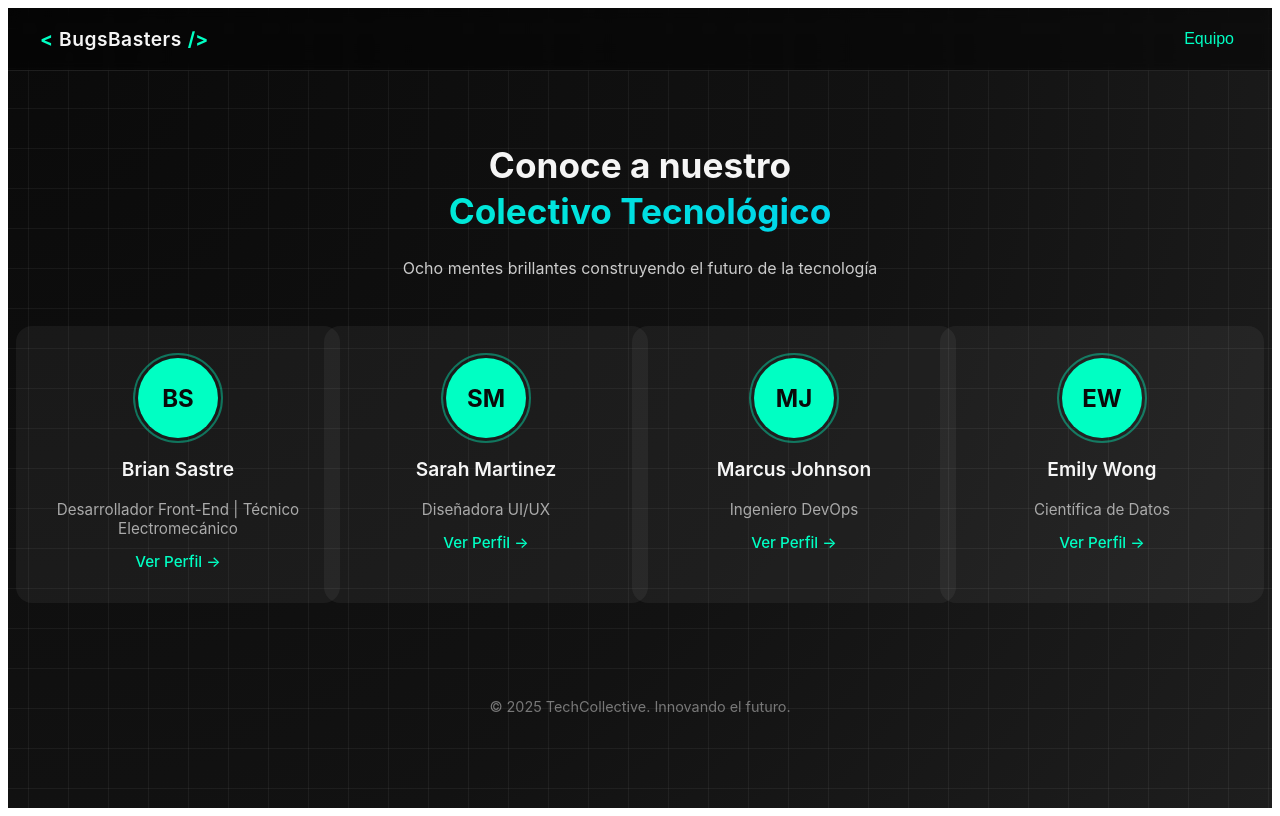
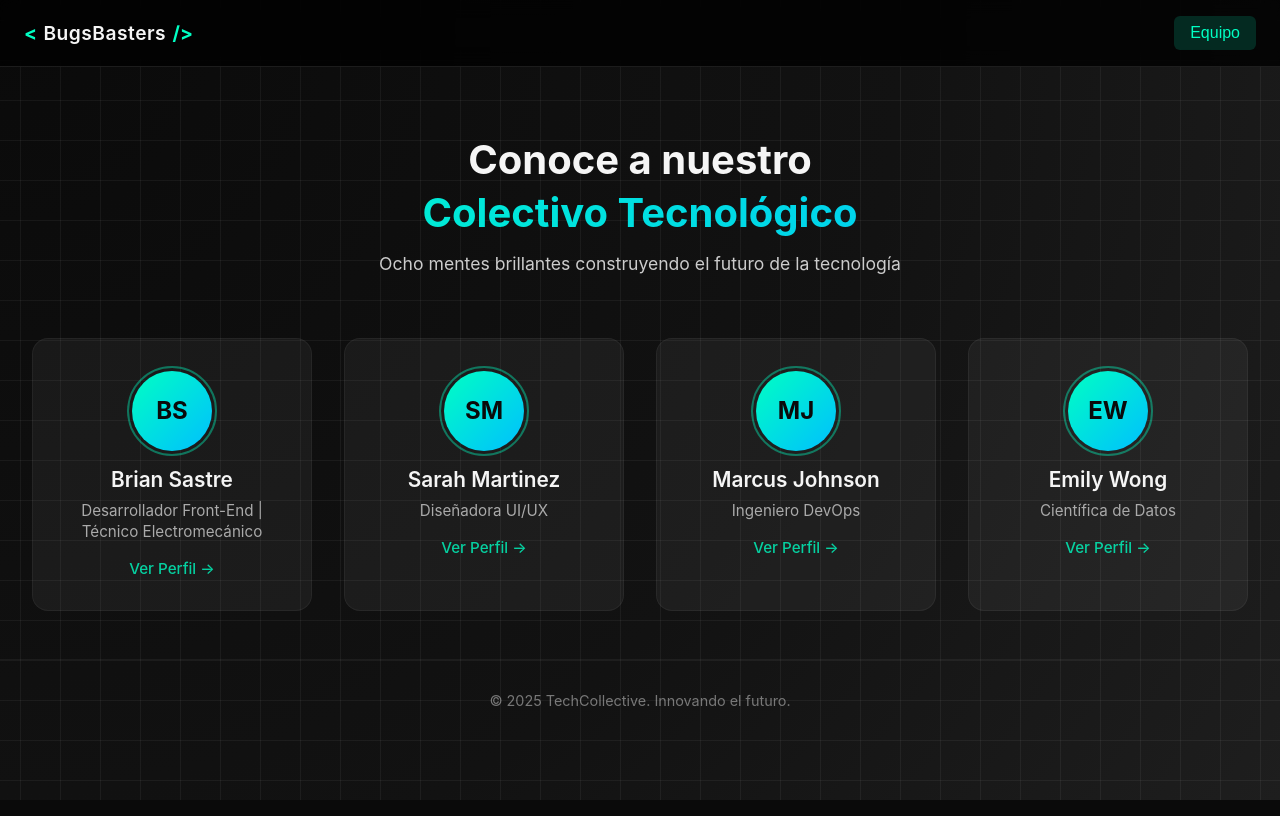
Before and after one commit to briansastre-ops/BugsBaster-sc-portfolio, a Vue app: page / in a window 1280 px wide. Built offline with nearby package versions, Linux system fonts and the light colour scheme.

Commit message:
linkeo de portafolio, github y mi portfolio personal, ademas de acomodar los estilos para sacar un reborde

```diff
--- a/src/App.vue
+++ b/src/App.vue
@@ -199,8 +199,8 @@ const teamMembers = ref([
     ],
     social: {
       GitHub: 'https://github.com/briansastre-ops',
-      LinkedIn: 'https://www.linkedin.com/in/brian-sastre/',
-      Portafolio: 'https://briansastre-ops.github.io/',
+      LinkedIn: 'https://www.linkedin.com/in/brian-sastre-a137452a5/',
+      Portafolio: 'https://briansastre-portfolio.vercel.app/',
     },
     stats: {
       tecnologias: '10+',
@@ -293,34 +293,49 @@ const getSocialIcon = (platform) => {
 }
 </script>
 
-<style scoped>
+<style>
+/* ===== RESET GLOBAL ===== */
+* {
+  margin: 0;
+  padding: 0;
+  box-sizing: border-box;
+}
 
+html {
+  margin: 0;
+  padding: 0;
+  background-color: #0a0a0a;
+}
 
-html,
 body {
   margin: 0;
   padding: 0;
-  background-color: #000;
+  background-color: #0a0a0a;
   overflow-x: hidden;
 }
+</style>
 
-
+<style scoped>
 /* ===== ESTILOS GENERALES ===== */
 .portfolio-container {
   position: relative;
   min-height: 100vh;
+  width: 100%;
   background: radial-gradient(circle at top left, #0a0a0a, #121212 60%, #1e1e1e);
   color: #f5f5f5;
-  font-family: "Inter", sans-serif;
+  font-family: "Inter", -apple-system, BlinkMacSystemFont, "Segoe UI", sans-serif;
   overflow-x: hidden;
+  margin: 0;
+  padding: 0;
 }
 
 /* Fondo con cuadrícula animada */
 .bg-grid {
   position: absolute;
   inset: 0;
-  background-image: linear-gradient(90deg, rgba(255,255,255,0.05) 1px, transparent 1px),
-                    linear-gradient(rgba(255,255,255,0.05) 1px, transparent 1px);
+  background-image:
+    linear-gradient(90deg, rgba(255,255,255,0.05) 1px, transparent 1px),
+    linear-gradient(rgba(255,255,255,0.05) 1px, transparent 1px);
   background-size: 40px 40px;
   animation: gridMove 10s linear infinite;
   z-index: 0;
@@ -336,11 +351,12 @@ body {
   display: flex;
   justify-content: space-between;
   align-items: center;
-  padding: 1.2rem 2rem;
-  position: relative;
-  z-index: 10;
-  background: rgba(0,0,0,0.5);
-  backdrop-filter: blur(6px);
+  padding: 1rem 1.5rem;
+  position: sticky;
+  top: 0;
+  z-index: 100;
+  background: rgba(0,0,0,0.8);
+  backdrop-filter: blur(10px);
   border-bottom: 1px solid rgba(255,255,255,0.1);
 }
 
@@ -348,7 +364,7 @@ body {
   display: flex;
   align-items: center;
   font-weight: 600;
-  font-size: 1.2rem;
+  font-size: clamp(1rem, 2.5vw, 1.2rem);
 }
 
 .logo-bracket {
@@ -357,7 +373,7 @@ body {
 }
 
 .logo-text {
-  margin: 0 6px;
+  margin: 0 0.4rem;
   letter-spacing: 0.5px;
 }
 
@@ -371,64 +387,81 @@ body {
   color: #f5f5f5;
   border: none;
   cursor: pointer;
-  font-size: 1rem;
-  transition: color 0.3s;
+  font-size: clamp(0.875rem, 2vw, 1rem);
+  padding: 0.5rem 1rem;
+  border-radius: 6px;
+  transition: all 0.3s;
 }
 
-.nav-link.active,
 .nav-link:hover {
+  background: rgba(0,255,195,0.1);
   color: #00ffc3;
 }
 
-/* ===== SECCIÓN PRINCIPAL ===== */
+.nav-link.active {
+  color: #00ffc3;
+  background: rgba(0,255,195,0.15);
+}
+
+/* ===== CONTENIDO PRINCIPAL ===== */
 .main-content {
   position: relative;
   z-index: 5;
-  padding: 3rem 2rem;
+  padding: clamp(1.5rem, 4vw, 3rem) clamp(1rem, 3vw, 2rem);
+  max-width: 1400px;
+  margin: 0 auto;
 }
 
+/* ===== SECCIÓN HERO ===== */
 .hero-section {
   text-align: center;
-  margin-bottom: 3rem;
+  margin-bottom: clamp(2rem, 5vw, 3rem);
+  padding: 1rem 0;
 }
 
 .hero-title {
-  font-size: 2.2rem;
+  font-size: clamp(1.75rem, 5vw, 2.5rem);
   font-weight: 700;
-  line-height: 1.3;
+  line-height: 1.2;
+  margin-bottom: 1rem;
 }
 
 .title-line {
   display: block;
+  margin: 0.3rem 0;
 }
 
 .gradient-text {
   background: linear-gradient(90deg, #00ffc3, #00bfff);
   -webkit-background-clip: text;
   -webkit-text-fill-color: transparent;
+  background-clip: text;
 }
 
 .hero-subtitle {
   color: #ccc;
-  font-size: 1rem;
+  font-size: clamp(0.875rem, 2.5vw, 1.1rem);
   margin-top: 0.5rem;
+  max-width: 600px;
+  margin-left: auto;
+  margin-right: auto;
 }
 
 /* ===== GRID DEL EQUIPO ===== */
 .team-grid {
   display: grid;
-  grid-template-columns: repeat(auto-fit, minmax(250px, 1fr));
-  gap: 2rem;
+  grid-template-columns: repeat(auto-fill, minmax(min(100%, 260px), 1fr));
+  gap: clamp(1.5rem, 3vw, 2rem);
   justify-items: center;
 }
 
 .member-card {
   position: relative;
   width: 100%;
-  max-width: 280px;
+  max-width: 320px;
   background: rgba(255,255,255,0.05);
   border-radius: 16px;
-  padding: 2rem 1.5rem;
+  padding: clamp(1.5rem, 3vw, 2rem);
   cursor: pointer;
   transition: all 0.4s ease;
   text-align: center;
@@ -436,6 +469,7 @@ body {
   animation: fadeUp 0.6s ease forwards;
   transform: translateY(10px);
   opacity: 0;
+  border: 1px solid rgba(255,255,255,0.05);
 }
 
 @keyframes fadeUp {
@@ -448,20 +482,26 @@ body {
 .member-card:hover {
   background: rgba(0,255,195,0.1);
   transform: translateY(-6px);
-  box-shadow: 0 0 12px rgba(0,255,195,0.3);
+  box-shadow: 0 8px 24px rgba(0,255,195,0.2);
+  border-color: rgba(0,255,195,0.3);
+}
+
+.card-inner {
+  position: relative;
+  z-index: 2;
 }
 
 .member-avatar {
-  width: 80px;
-  height: 80px;
+  width: clamp(70px, 15vw, 80px);
+  height: clamp(70px, 15vw, 80px);
   border-radius: 50%;
-  background: #00ffc3;
+  background: linear-gradient(135deg, #00ffc3, #00bfff);
   color: #0a0a0a;
   display: flex;
   align-items: center;
   justify-content: center;
   font-weight: 700;
-  font-size: 1.5rem;
+  font-size: clamp(1.2rem, 3vw, 1.5rem);
   margin: 0 auto 1rem auto;
   position: relative;
 }
@@ -475,26 +515,33 @@ body {
 }
 
 @keyframes spin {
-  from { transform: rotate(0); }
+  from { transform: rotate(0deg); }
   to { transform: rotate(360deg); }
 }
 
 .member-name {
   font-weight: 600;
-  font-size: 1.2rem;
+  font-size: clamp(1.1rem, 2.5vw, 1.3rem);
+  margin-bottom: 0.5rem;
 }
 
 .member-role {
   color: #aaa;
-  font-size: 0.95rem;
-  margin-bottom: 0.8rem;
+  font-size: clamp(0.85rem, 2vw, 0.95rem);
+  margin-bottom: 1rem;
+  line-height: 1.4;
+}
+
+.card-footer {
+  margin-top: 1rem;
 }
 
 .view-profile {
   color: #00ffc3;
   font-weight: 500;
-  font-size: 0.95rem;
+  font-size: clamp(0.85rem, 2vw, 0.95rem);
   transition: opacity 0.3s;
+  opacity: 0.8;
 }
 
 .member-card:hover .view-profile {
@@ -503,51 +550,63 @@ body {
 
 /* ===== PERFIL INDIVIDUAL ===== */
 .profile-view {
-  max-width: 900px;
+  max-width: 1000px;
   margin: 0 auto;
 }
 
 .back-button {
-  background: none;
-  border: none;
+  background: rgba(0,255,195,0.1);
+  border: 1px solid rgba(0,255,195,0.3);
   color: #00ffc3;
   cursor: pointer;
   margin-bottom: 1.5rem;
-  font-size: 1rem;
-  transition: color 0.3s;
+  font-size: clamp(0.9rem, 2vw, 1rem);
+  padding: 0.75rem 1.5rem;
+  border-radius: 8px;
+  transition: all 0.3s;
+  display: inline-flex;
+  align-items: center;
+  gap: 0.5rem;
 }
 
 .back-button:hover {
-  color: #00bfff;
+  background: rgba(0,255,195,0.2);
+  transform: translateX(-4px);
+}
+
+.back-arrow {
+  font-size: 1.2rem;
 }
 
 .profile-container {
   background: rgba(255,255,255,0.05);
   border-radius: 18px;
-  padding: 2rem;
-  box-shadow: 0 0 20px rgba(0,255,195,0.15);
+  padding: clamp(1.5rem, 4vw, 2.5rem);
+  box-shadow: 0 0 30px rgba(0,255,195,0.1);
+  border: 1px solid rgba(255,255,255,0.08);
 }
 
 .profile-header {
   display: flex;
   align-items: center;
-  gap: 2rem;
+  gap: clamp(1.5rem, 4vw, 2.5rem);
   flex-wrap: wrap;
-  justify-content: center;
+  margin-bottom: 2rem;
 }
 
 .profile-avatar-large {
-  width: 120px;
-  height: 120px;
+  width: clamp(100px, 20vw, 130px);
+  height: clamp(100px, 20vw, 130px);
   border-radius: 50%;
-  background: #00ffc3;
+  background: linear-gradient(135deg, #00ffc3, #00bfff);
   color: #0a0a0a;
-  font-size: 2rem;
+  font-size: clamp(1.5rem, 4vw, 2.2rem);
   font-weight: 700;
   display: flex;
   align-items: center;
   justify-content: center;
   position: relative;
+  flex-shrink: 0;
 }
 
 .avatar-ring-large {
@@ -558,114 +617,170 @@ body {
   animation: spin 5s linear infinite;
 }
 
+.profile-intro {
+  flex: 1;
+  min-width: 250px;
+}
+
 .profile-name {
-  font-size: 1.8rem;
+  font-size: clamp(1.5rem, 4vw, 2rem);
   font-weight: 600;
+  margin-bottom: 0.5rem;
 }
 
 .profile-role {
   color: #ccc;
-  font-size: 1rem;
+  font-size: clamp(0.95rem, 2.5vw, 1.1rem);
+  line-height: 1.4;
+  margin-bottom: 0.75rem;
 }
 
 .profile-meta {
   color: #aaa;
-  margin-top: 0.5rem;
-  font-size: 0.9rem;
+  font-size: clamp(0.85rem, 2vw, 0.95rem);
+  display: flex;
+  flex-wrap: wrap;
+  gap: 0.5rem;
+  align-items: center;
+}
+
+.meta-item {
+  display: flex;
+  gap: 0.3rem;
+}
+
+.meta-label {
+  font-weight: 500;
 }
 
 .meta-divider {
-  margin: 0 0.5rem;
+  color: rgba(255,255,255,0.3);
 }
 
 .profile-grid {
   display: grid;
-  gap: 1.5rem;
+  gap: clamp(1.2rem, 3vw, 1.5rem);
   margin-top: 2rem;
 }
 
 .profile-section {
   background: rgba(255,255,255,0.04);
   border-radius: 12px;
-  padding: 1.5rem;
+  padding: clamp(1.2rem, 3vw, 1.5rem);
   border-left: 3px solid #00ffc3;
+  transition: all 0.3s;
+}
+
+.profile-section:hover {
+  background: rgba(255,255,255,0.06);
+  border-left-width: 5px;
 }
 
 .section-header {
   display: flex;
   align-items: center;
-  gap: 0.5rem;
-  margin-bottom: 0.8rem;
+  gap: 0.75rem;
+  margin-bottom: 1rem;
 }
 
 .section-icon {
-  font-size: 1.3rem;
+  font-size: clamp(1.2rem, 3vw, 1.4rem);
 }
 
 .section-title {
   font-weight: 600;
-  font-size: 1.1rem;
+  font-size: clamp(1rem, 2.5vw, 1.2rem);
 }
 
 .study-item {
-  margin-bottom: 0.5rem;
+  margin-bottom: 1rem;
+  padding-bottom: 1rem;
+  border-bottom: 1px solid rgba(255,255,255,0.05);
+}
+
+.study-item:last-child {
+  border-bottom: none;
+  margin-bottom: 0;
+  padding-bottom: 0;
 }
 
 .study-degree {
   font-weight: 500;
+  font-size: clamp(0.95rem, 2vw, 1.05rem);
+  margin-bottom: 0.3rem;
 }
 
 .study-institution,
 .study-year {
   color: #aaa;
-  font-size: 0.9rem;
+  font-size: clamp(0.85rem, 2vw, 0.9rem);
+  line-height: 1.4;
 }
 
 .skills-grid {
   display: flex;
   flex-wrap: wrap;
-  gap: 0.5rem;
+  gap: clamp(0.4rem, 1.5vw, 0.6rem);
 }
 
 .skill-tag {
   background: rgba(0,255,195,0.1);
   border: 1px solid rgba(0,255,195,0.3);
   border-radius: 8px;
-  padding: 0.3rem 0.7rem;
-  font-size: 0.85rem;
+  padding: 0.5rem 1rem;
+  font-size: clamp(0.8rem, 2vw, 0.9rem);
   color: #00ffc3;
+  transition: all 0.3s;
+}
+
+.skill-tag:hover {
+  background: rgba(0,255,195,0.2);
+  transform: translateY(-2px);
 }
 
 .bio-text {
   color: #ddd;
-  line-height: 1.5;
+  line-height: 1.6;
+  font-size: clamp(0.9rem, 2vw, 1rem);
 }
 
 .social-links {
   display: flex;
   flex-wrap: wrap;
-  gap: 1rem;
+  gap: clamp(0.8rem, 2vw, 1.2rem);
 }
 
 .social-link {
   display: flex;
   align-items: center;
-  gap: 0.4rem;
+  gap: 0.5rem;
   color: #00ffc3;
   text-decoration: none;
-  transition: color 0.3s;
+  padding: 0.6rem 1rem;
+  background: rgba(0,255,195,0.05);
+  border: 1px solid rgba(0,255,195,0.2);
+  border-radius: 8px;
+  transition: all 0.3s;
+  font-size: clamp(0.85rem, 2vw, 0.95rem);
 }
 
 .social-link:hover {
-  color: #00bfff;
+  background: rgba(0,255,195,0.15);
+  color: #fff;
+  transform: translateY(-2px);
+}
+
+.social-icon {
+  font-size: 1.2rem;
 }
 
 /* ===== FOOTER ===== */
 .footer {
   text-align: center;
-  padding: 2rem 0;
+  padding: clamp(1.5rem, 3vw, 2rem) 1rem;
   color: #777;
-  font-size: 0.9rem;
+  font-size: clamp(0.8rem, 2vw, 0.9rem);
+  border-top: 1px solid rgba(255,255,255,0.05);
 }
 
 /* ===== ANIMACIONES ===== */
@@ -691,22 +806,127 @@ body {
   transform: translateY(-20px);
 }
 
-/* ===== RESPONSIVE ===== */
-@media (max-width: 600px) {
-  .hero-title {
-    font-size: 1.8rem;
+/* ===== MEDIA QUERIES ===== */
+
+/* Tablets */
+@media (max-width: 768px) {
+  .header {
+    padding: 1rem;
+  }
+
+  .team-grid {
+    grid-template-columns: repeat(auto-fill, minmax(min(100%, 240px), 1fr));
+    gap: 1.5rem;
   }
 
   .profile-header {
     flex-direction: column;
-    align-items: center;
     text-align: center;
+  }
+
+  .profile-intro {
+    width: 100%;
+  }
+
+  .profile-meta {
+    justify-content: center;
+  }
+}
+
+/* Móviles */
+@media (max-width: 480px) {
+  .header {
+    padding: 0.75rem 1rem;
+  }
+
+  .logo {
+    font-size: 1rem;
+  }
+
+  .nav-link {
+    padding: 0.4rem 0.75rem;
+    font-size: 0.9rem;
+  }
+
+  .main-content {
+    padding: 1.5rem 1rem;
+  }
+
+  .hero-title {
+    font-size: 1.5rem;
+  }
+
+  .hero-subtitle {
+    font-size: 0.9rem;
+  }
+
+  .team-grid {
+    grid-template-columns: 1fr;
+    gap: 1.5rem;
+  }
+
+  .member-card {
+    max-width: 100%;
+  }
+
+  .back-button {
+    width: 100%;
+    justify-content: center;
+    padding: 0.875rem 1rem;
+  }
+
+  .profile-container {
+    padding: 1.5rem;
   }
 
   .profile-avatar-large {
     width: 100px;
     height: 100px;
+    font-size: 1.8rem;
+  }
+
+  .profile-name {
     font-size: 1.5rem;
+  }
+
+  .skills-grid {
+    gap: 0.5rem;
+  }
+
+  .skill-tag {
+    padding: 0.4rem 0.8rem;
+    font-size: 0.85rem;
+  }
+
+  .social-links {
+    gap: 0.75rem;
+  }
+
+  .social-link {
+    flex: 1 1 calc(50% - 0.375rem);
+    justify-content: center;
+    min-width: 140px;
+  }
+}
+
+/* Pantallas muy pequeñas */
+@media (max-width: 360px) {
+  .hero-title {
+    font-size: 1.3rem;
+  }
+
+  .member-avatar {
+    width: 60px;
+    height: 60px;
+    font-size: 1.2rem;
+  }
+
+  .profile-section {
+    padding: 1rem;
+  }
+
+  .social-link {
+    flex: 1 1 100%;
   }
 }
 </style>
```
